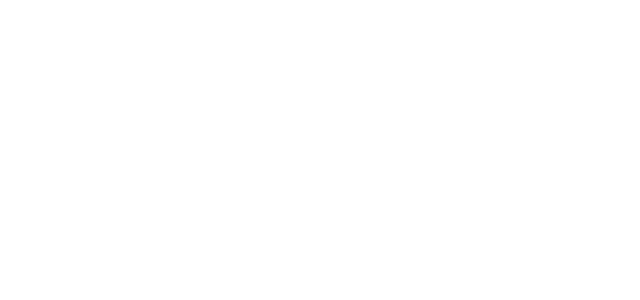
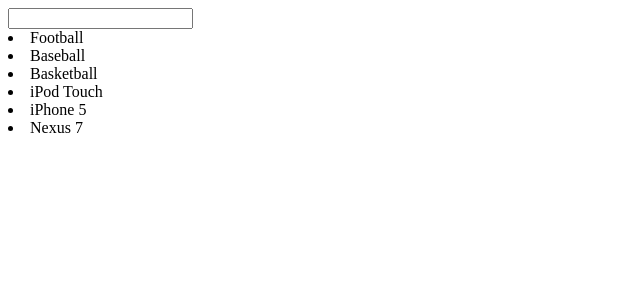
Before and after one commit to atomic-tang/benz, a React (Create React App) app in the folder task-1/: page / in a window 1280 px wide. Shown: the top 300 px of the page, without its empty margins (0-640 px from the left). Built offline with nearby package versions, Linux system fonts and the light colour scheme.

Commit message:
task complete

```diff
--- a/task-1/src/App.js
+++ b/task-1/src/App.js
@@ -25,8 +25,12 @@
     }
   }
   render() {
+    const listItems = this.state.data.map((d) => <li key={d.name}>{d.name}</li>);
+
     return (
       <div className="App">
+        <input type="text" />
+        {listItems }
       </div>
     );
   }
```
Also changed, not shown: task-1/package.json (line endings or trailing spaces), 1 other file (tests, documents, lock files or other folders).
